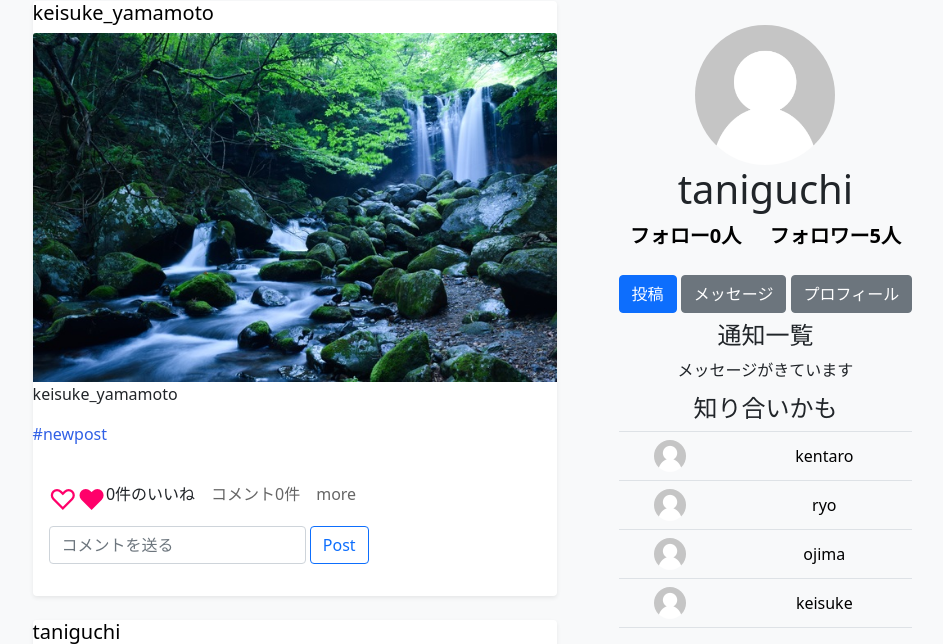
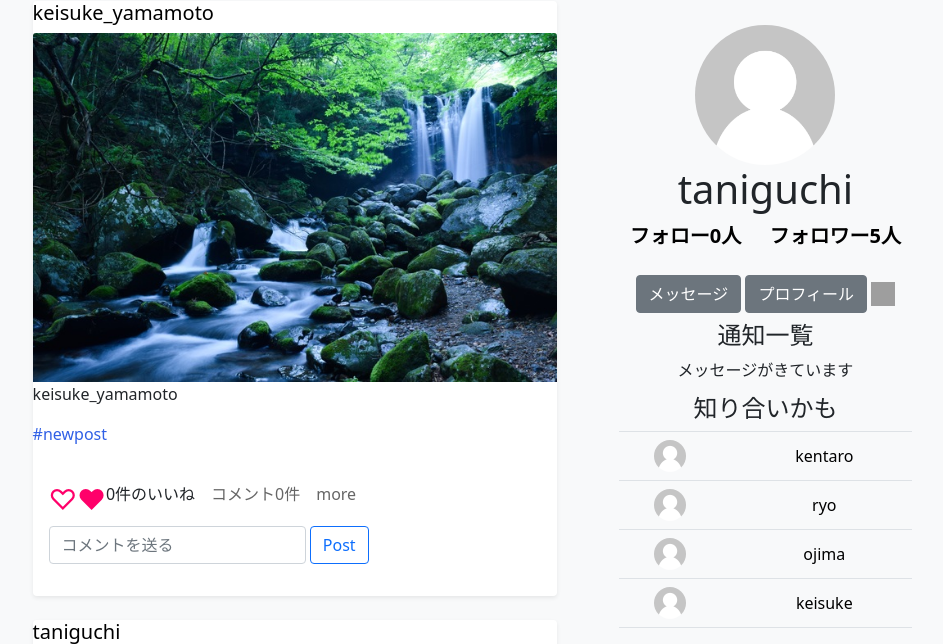
Before and after one commit to TaniguchiKosuke/instagram_django, a Django app: page /instagram/ in a window 1280 px wide. Shown: the part 131-775 px from the top of the page, without its empty margins (233-1176 px from the left). Run offline with Django 3.2, Linux system fonts and the light colour scheme; a user stored in the database is signed in; data comes from the database, SQL or seed files in the repository; some libraries are stand-ins or nearby versions; grey boxes are pictures that could not be loaded.

Commit message:
settings_icon

```diff
--- a/templates/home.html
+++ b/templates/home.html
@@ -21,10 +21,10 @@
         <a href="{% url 'instagram:follower_list' pk=user.pk %}" class="following">フォロワー{{ follower }}人</a>
       </p>
       <p>
-        <a href="{% url 'instagram:post' %}" class="btn btn-primary my-2">投稿</a>
         <a href="{% url 'instagram:message_list' %}" class="btn btn-secondary my-2">メッセージ</a>
         {% if user.is_authenticated %}
         <a href="{% url 'instagram:user_profile' pk=user.pk %}" class="btn btn-secondary my-2">プロフィール</a>
+        <a href=""><img src="{{ MEDIA_URL }}app_images/settings_icon.svg" alt="" style="width: 24px;height:24px;"></a>
         {% endif %}
       </p>
     </div>
--- a/templates/user_profile.html
+++ b/templates/user_profile.html
@@ -36,6 +36,7 @@
       <p>
         <a href="{% url 'instagram:message_list' %}" class="btn btn-secondary my-2">メッセージ</a>
         <a href="{% url 'instagram:user_profile_update' pk=request_user.pk %}" class="btn btn-primary my-2">編集</a>
+        <a href=""><img src="{{ MEDIA_URL }}app_images/settings_icon.svg" alt="" style="width: 24px;height:24px;"></a>
       </p>
       {% else %}
       <p>
```
Also changed, not shown: media/app_images/settings_icon.svg (added).
